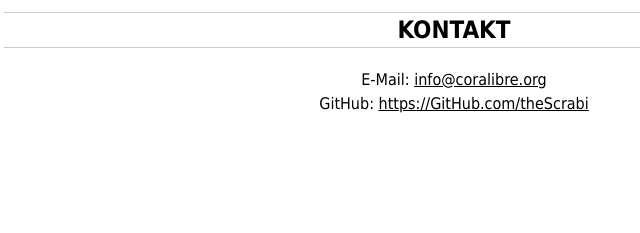
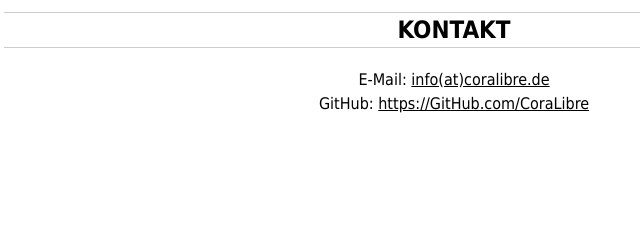
Before and after one commit to 1183519e/coralibre.github.io, a plain HTML site: page index.html in a window 1280 px wide. Shown: the part 1706-1939 px from the top of the page, 186-826 px from the left. Drawn offline with Linux system fonts and the light colour scheme.

Commit message:
change email and github address

```diff
--- a/index.html
+++ b/index.html
@@ -476,8 +476,8 @@ Unser erstes Ziel ist es eine freie Open Source Implementierung des Privacy-Pres
 	<h2 class="sectionheader">KONTAKT</h2>
 
 		<p style="text-align:center;">
-			E-Mail:  <a href="mailto:info@coralibre.org">info@coralibre.org</a>		<br>
-		GitHub: <a href="https://GitHub.com/theScrabi">https://GitHub.com/theScrabi</a></p>
+			E-Mail:  <a href="mailto:info@coralibre.de">info(at)coralibre.de</a>		<br>
+		GitHub: <a href="https://GitHub.com/CoraLibre">https://GitHub.com/CoraLibre</a></p>
 
 </div>
 </section>
```
